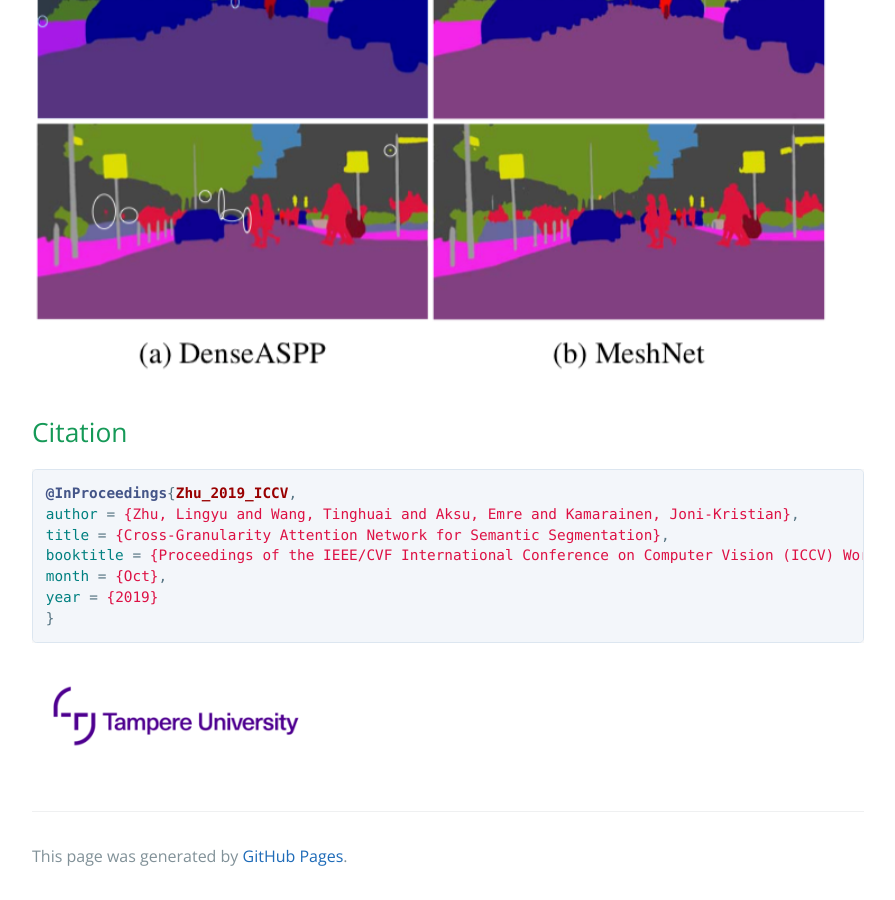
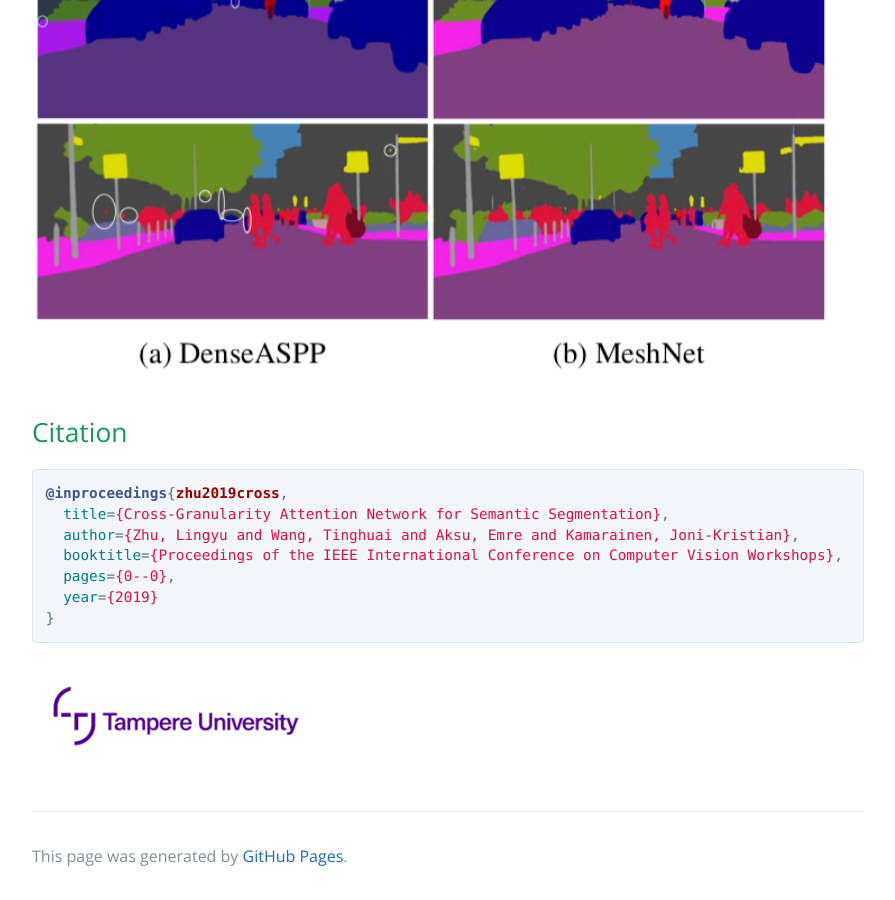
Before and after one commit to ly-zhu/ly-zhu.github.io, a Jekyll site: the page built from meshnet.md, in a window 1280 px wide and 900 px high, scrolled down 4762 px. Shown: the whole window, without its empty margins (192-1087 px from the left). Built offline with Jekyll 4.4.1, drawn with Linux system fonts in a browser that asks for light colours.

Commit message:
meshnet citation updated to google scholar

````diff
--- a/meshnet.md
+++ b/meshnet.md
@@ -60,12 +60,12 @@ Intermediate contour predictions before (top row) and after (bottom row) CGCE. C
 
 ## Citation
 ```bibtex
-@InProceedings{Zhu_2019_ICCV,
-author = {Zhu, Lingyu and Wang, Tinghuai and Aksu, Emre and Kamarainen, Joni-Kristian},
-title = {Cross-Granularity Attention Network for Semantic Segmentation},
-booktitle = {Proceedings of the IEEE/CVF International Conference on Computer Vision (ICCV) Workshops},
-month = {Oct},
-year = {2019}
+@inproceedings{zhu2019cross,
+  title={Cross-Granularity Attention Network for Semantic Segmentation},
+  author={Zhu, Lingyu and Wang, Tinghuai and Aksu, Emre and Kamarainen, Joni-Kristian},
+  booktitle={Proceedings of the IEEE International Conference on Computer Vision Workshops},
+  pages={0--0},
+  year={2019}
 }
 ```
 
````
